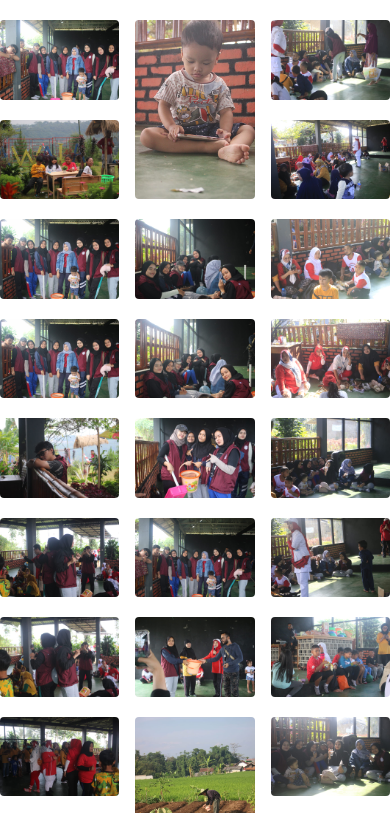
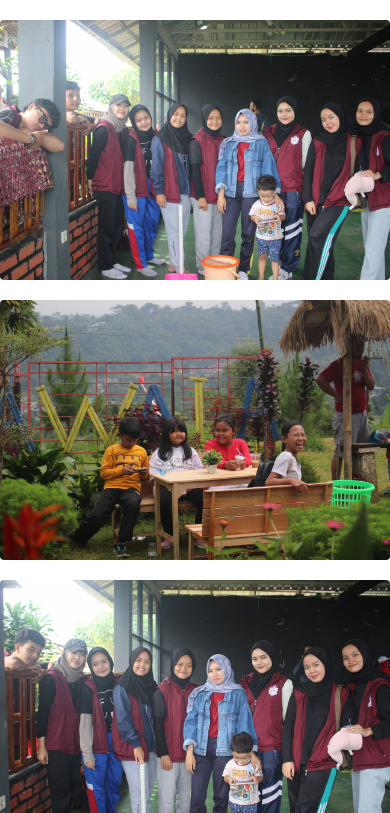
Before and after one commit to Rizky12345/Parungseah, a plain HTML site: page gambar.html in a window 390 px wide. Shown: the top 813 px of the page. Drawn offline with nearby package versions, Linux system fonts and the light colour scheme.

Commit message:
Update gambar.html

```diff
--- a/gambar.html
+++ b/gambar.html
@@ -7,7 +7,7 @@
 	<script src="https://cdn.tailwindcss.com"></script>
 </head>
 <body>
-	<div id="image" class="container columns-3 m-auto mt-5">
+	<div id="image" class="container xl:columns-3 m-auto mt-5 md:columns-2">
 
 
 		<script>
```
